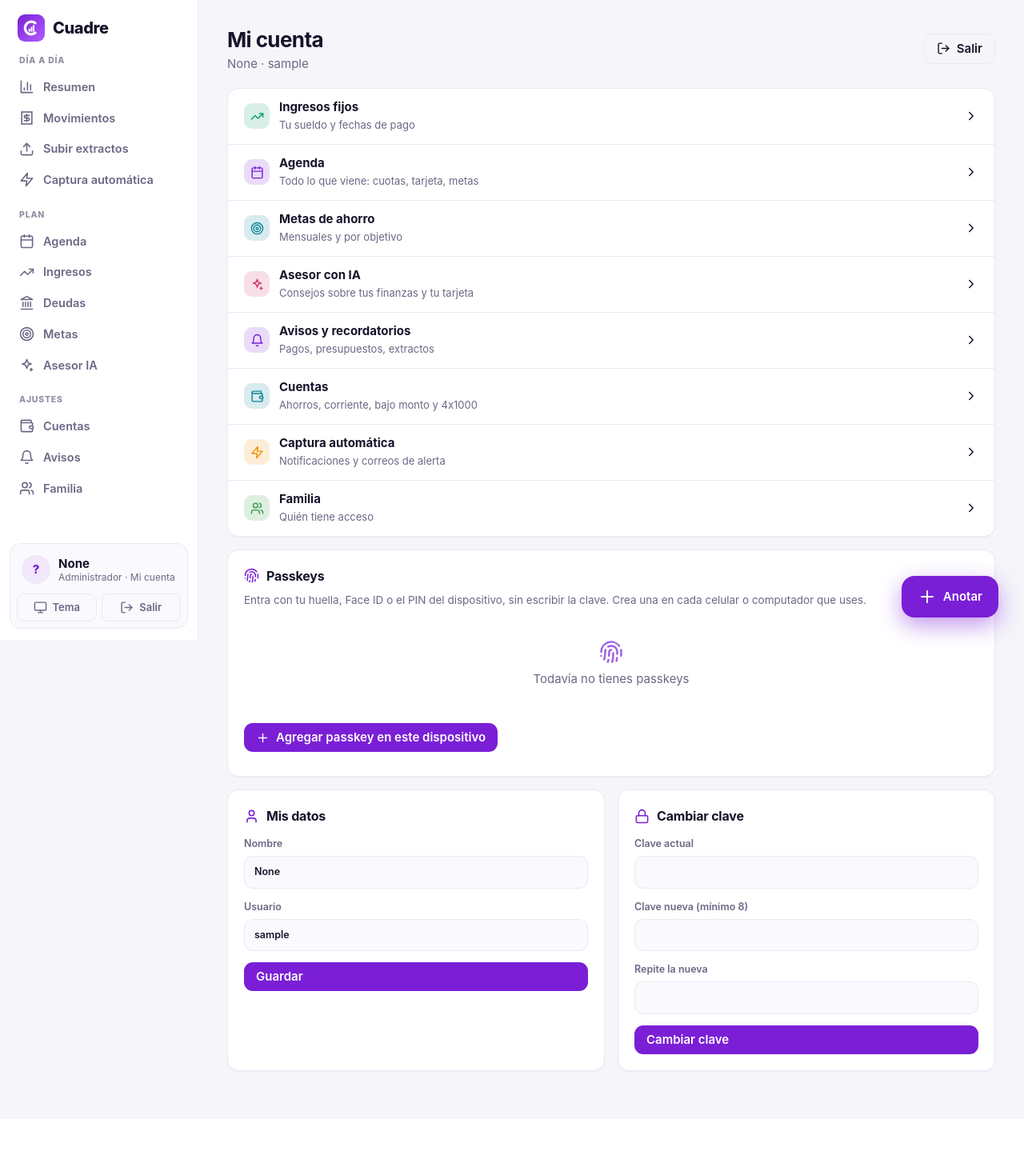
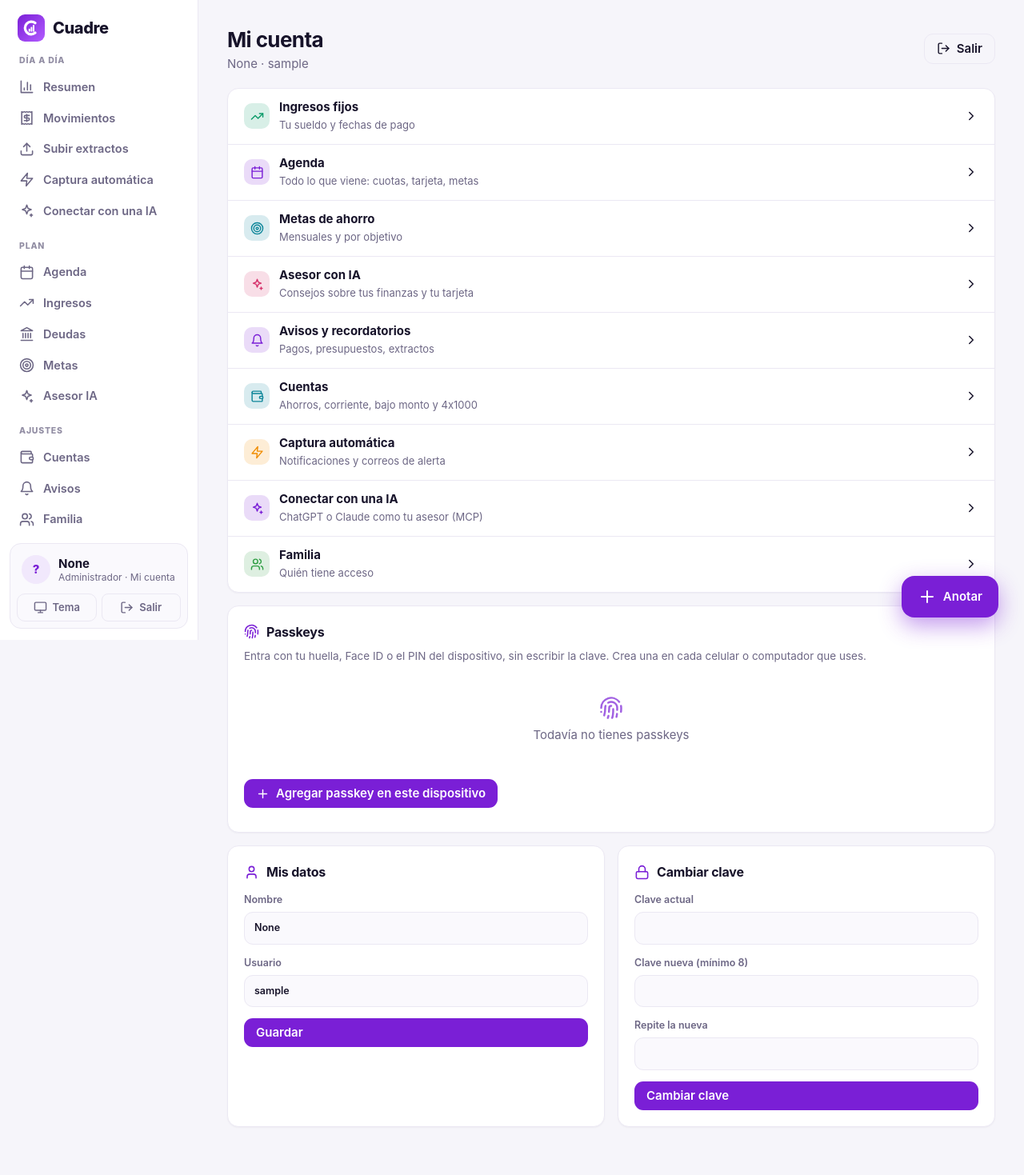
Before and after one commit to ingenieroedward/cuadre, a FastAPI app: page /cuenta in a window 1280 px wide. Shown: the whole page at 80% size. Before the commit the page ends 1340 px from the top, so only its background shows below. Run offline with FastAPI, Linux system fonts and the light colour scheme; the visitor is signed in with stand-in values (Sample User, id 1); data comes from the database, SQL or seed files in the repository; data that the repository does not hold is empty; parts of the project's set-up code (start-up, migrations or seed data) failed here and were passed over.

Commit message:
Menú: entrada «Conectar con una IA» en la barra lateral y en Más
Co-Authored-By: Claude Sonnet 5.5 <noreply@anthropic.com>
Claude-Session: https://claude.ai/code/session_01BSQtF1y76BJEmi2T6GP2S8

```diff
--- a/templates/base.html
+++ b/templates/base.html
@@ -5,7 +5,7 @@
 <meta name="theme-color" content="#7a1fd6"><link rel="manifest" href="/manifest.webmanifest">
 <link rel="icon" type="image/svg+xml" href="/static/favicon.svg"><link rel="icon" type="image/png" href="/static/icon-192.png"><link rel="apple-touch-icon" href="/static/apple-touch-icon.png">
 <meta name="apple-mobile-web-app-capable" content="yes"><meta name="mobile-web-app-capable" content="yes">
-<script src="/static/theme.js"></script><script>try{if(sessionStorage.getItem("pl"))document.documentElement.classList.add("nopl")}catch(e){}</script><link rel="stylesheet" href="/static/style.css?v=65"></head><body class="{{'app' if u}}">
+<script src="/static/theme.js"></script><script>try{if(sessionStorage.getItem("pl"))document.documentElement.classList.add("nopl")}catch(e){}</script><link rel="stylesheet" href="/static/style.css?v=66"></head><body class="{{'app' if u}}">
 <div id="pl" aria-hidden="true"><div class="pl-in"><svg width="84" height="84" viewBox="0 0 64 64" fill="none" stroke="#fff" stroke-linecap="round"><path class="pl-c" d="M43.6 17.9A18 18 0 1 0 43.6 46.1" stroke-width="7.5"/><path class="pl-b b1" d="M27 41v-5" stroke-width="4.6"/><path class="pl-b b2" d="M33 41v-10" stroke-width="4.6"/><path class="pl-b b3" d="M39 41V25" stroke-width="4.6"/></svg><div class="pl-t">Cuadre</div><div class="pl-s">Las cuentas de la familia, claras</div></div></div><div id="nprog"></div>
 {% if u %}{% set p=request.url.path %}
 <aside class="side"><a class="logo" href="/"><i>{{marca(22)}}</i>Cuadre</a>
@@ -15,6 +15,7 @@
 <a href="/movimientos" class="{{'on' if p.startswith('/mov')}}">{{ico('receipt')}}Movimientos</a>
 <a href="/subir" class="{{'on' if p=='/subir'}}">{{ico('upload')}}Subir extractos</a>
 <a href="/conectar" class="{{'on' if p=='/conectar'}}">{{ico('zap')}}Captura automática{% if n_revisar %}<span class="pill warn" style="margin-left:auto">{{n_revisar}}</span>{% endif %}</a>
+<a href="/conectar#mcp">{{ico('star')}}Conectar con una IA</a>
 <div class="grp">Plan</div>
 <a href="/agenda" class="{{'on' if p=='/agenda'}}">{{ico('calendar')}}Agenda</a>
 <a href="/ingresos" class="{{'on' if p.startswith('/ingresos')}}">{{ico('up')}}Ingresos</a>
--- a/templates/cuenta.html
+++ b/templates/cuenta.html
@@ -8,6 +8,7 @@
 <a class="li" href="/avisos" style="color:inherit"><span class="chip s">{{ico('bell',17)}}</span><div class="t"><b>Avisos y recordatorios</b><small>Pagos, presupuestos, extractos</small></div>{{ico('chevr',18)}}</a>
 <a class="li" href="/cuentas" style="color:inherit"><span class="chip s" style="--c:#0c8599">{{ico('wallet',17)}}</span><div class="t"><b>Cuentas</b><small>Ahorros, corriente, bajo monto y 4x1000</small></div>{{ico('chevr',18)}}</a>
 <a class="li" href="/conectar" style="color:inherit"><span class="chip s" style="--c:#f08c00">{{ico('zap',17)}}</span><div class="t"><b>Captura automática</b><small>Notificaciones y correos de alerta</small></div>{{ico('chevr',18)}}</a>
+<a class="li" href="/conectar#mcp" style="color:inherit"><span class="chip s" style="--c:#7a1fd6">{{ico('star',17)}}</span><div class="t"><b>Conectar con una IA</b><small>ChatGPT o Claude como tu asesor (MCP)</small></div>{{ico('chevr',18)}}</a>
 <a class="li" href="/miembros" style="color:inherit"><span class="chip s" style="--c:#2f9e44">{{ico('users',17)}}</span><div class="t"><b>Familia</b><small>Quién tiene acceso</small></div>{{ico('chevr',18)}}</a></div>
 <div class="card"><div class="hd"><h2>{{ico('finger',19)}}Passkeys</h2></div>
 <p class="sub" style="margin:-6px 0 10px">Entra con tu huella, Face ID o el PIN del dispositivo, sin escribir la clave. Crea una en cada celular o computador que uses.</p>
```
